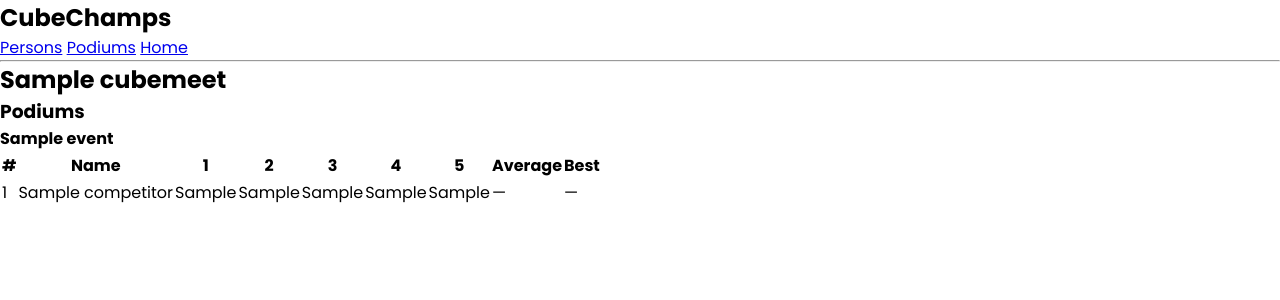
After one commit to n-renz0801/CubeChamps, a Flask app: page /meet/1/podiums in a window 1280 px wide. The commit adds this page. Shown: the top 300 px of the page. Run offline with Flask 3, Linux system fonts and the light colour scheme; tables that the repository leaves empty hold one stand-in row (values such as "Sample post").

Commit message:
added feature: shows the podium for each event in a specific cubemeet

```diff
--- a/app.py
+++ b/app.py
@@ -500,6 +500,113 @@ def person_detail(meet_id, competitor_id):
         not_homepage=True
     )
 
+
+@app.route("/persons/<string:competitor_name>")
+def global_person_detail(competitor_name):
+    # Get all Competitor rows that share this name (across all meets)
+    all_entries = Competitor.query.filter_by(name=competitor_name).all()
+    competitor_ids = [c.id for c in all_entries]
+
+    # Get all solves for this person across all meets
+    solves = Solve.query.filter(Solve.competitor_id.in_(competitor_ids)).all()
+
+    # Group by event NAME (not id, since same event can exist in diff meets)
+    events_map = {}  # event_name → { best_single, best_avg }
+
+    for solve in solves:
+        event = solve.round.event
+        event_name = event.name
+
+        times = [
+            solve.attempt1, solve.attempt2, solve.attempt3,
+            solve.attempt4, solve.attempt5
+        ]
+
+        single = compute_best(times)
+        avg = compute_average(times)
+
+        if event_name not in events_map:
+            events_map[event_name] = {'best_single': None, 'best_avg': None}
+
+        # Update best single
+        if single is not None:
+            current_single = events_map[event_name]['best_single']
+            if current_single is None or single < current_single:
+                events_map[event_name]['best_single'] = single
+
+        # Update best average (lower is better, DNF is worst)
+        if avg is not None and avg != 'DNF':
+            current_avg = events_map[event_name]['best_avg']
+            if current_avg is None or avg < current_avg:
+                events_map[event_name]['best_avg'] = avg
+
+    # Sort events alphabetically
+    records = sorted(
+        [{'event': name, **data} for name, data in events_map.items()],
+        key=lambda x: x['event']
+    )
+
+    return render_template(
+        'global_person_detail.html',
+        competitor_name=competitor_name,
+        records=records
+    )
+
+
+@app.route("/meet/<int:meet_id>/podiums")
+def podiums(meet_id):
+    meet = CubeMeet.query.get_or_404(meet_id)
+
+    events_podiums = []
+
+    for event in meet.events:
+        # Get the last round of this event
+        last_round = (
+            Round.query
+            .filter_by(event_id=event.id)
+            .order_by(Round.round_number.desc())
+            .first()
+        )
+        if not last_round:
+            continue
+
+        # Get all solves in that last round
+        solves = Solve.query.filter_by(round_id=last_round.id).all()
+
+        def rank_key(s):
+            times = [s.attempt1, s.attempt2, s.attempt3, s.attempt4, s.attempt5]
+            avg = compute_average(times)
+            count = len([t for t in times if t is not None])
+            avg_numeric = float('inf') if (avg is None or avg == 'DNF') else avg
+            return (count, -avg_numeric)
+
+        sorted_solves = sorted(solves, key=rank_key, reverse=True)
+        top3 = sorted_solves[:3]
+
+        podium_rows = []
+        for rank, solve in enumerate(top3, start=1):
+            times = [solve.attempt1, solve.attempt2, solve.attempt3, solve.attempt4, solve.attempt5]
+            podium_rows.append({
+                'rank': rank,
+                'name': solve.competitor.name,
+                'times': times,
+                'average': compute_average(times),
+                'best': compute_best(times),
+            })
+
+        events_podiums.append({
+            'event': event,
+            'last_round': last_round,
+            'podium': podium_rows
+        })
+
+    return render_template(
+        'podiums.html',
+        meet=meet,
+        events_podiums=events_podiums,
+        not_homepage=True
+    )
+
 # ── Run ───────────────────────────────────────────────────────────────────────
 if __name__ == "__main__":
     app.run(debug=True)
--- a/templates/base.html
+++ b/templates/base.html
@@ -15,6 +15,7 @@
 
       {% if not_homepage %}
       <a href="{{ url_for('persons', meet_id=meet.id) }}">Persons</a>
+      <a href="{{ url_for('podiums', meet_id=meet.id) }}">Podiums</a>
       <a href="{{ url_for('home') }}">Home</a>
       {% endif %}
     </nav>
--- /dev/null
+++ b/templates/podiums.html
@@ -0,0 +1,49 @@
+{% extends "base.html" %} {% block content %}
+
+<h2>{{ meet.name }}</h2>
+<h3>Podiums</h3>
+
+{% for entry in events_podiums %}
+<!-- <h4>{{ entry.event.name }} — Round {{ entry.last_round.round_number }}</h4> -->
+<h4>{{ entry.event.name }}</h4>
+
+{% if entry.podium %}
+<table>
+  <thead>
+    <tr>
+      <th>#</th>
+      <th>Name</th>
+      <th>1</th>
+      <th>2</th>
+      <th>3</th>
+      <th>4</th>
+      <th>5</th>
+      <th>Average</th>
+      <th>Best</th>
+    </tr>
+  </thead>
+  <tbody>
+    {% for row in entry.podium %}
+    <tr>
+      <td>{{ row.rank }}</td>
+      <td>{{ row.name }}</td>
+      {% for t in row.times %}
+      <td>{{ t if t else '—' }}</td>
+      {% endfor %}
+      <td>
+        {% if row.average is none %}— {% elif row.average == 'DNF' %}DNF {% else
+        %}{{ "%.2f" | format(row.average) }} {% endif %}
+      </td>
+      <td>
+        {% if row.best is none %}— {% else %}{{ "%.2f" | format(row.best) }} {%
+        endif %}
+      </td>
+    </tr>
+    {% endfor %}
+  </tbody>
+</table>
+{% else %}
+<p>No solves recorded for this event yet.</p>
+{% endif %} {% else %}
+<p>No events found for this meet.</p>
+{% endfor %} {% endblock %}
```
Also changed, not shown: templates/global_person_detail.html (added, +39 -0 lines), templates/global_persons.html (+7 -1 lines).
